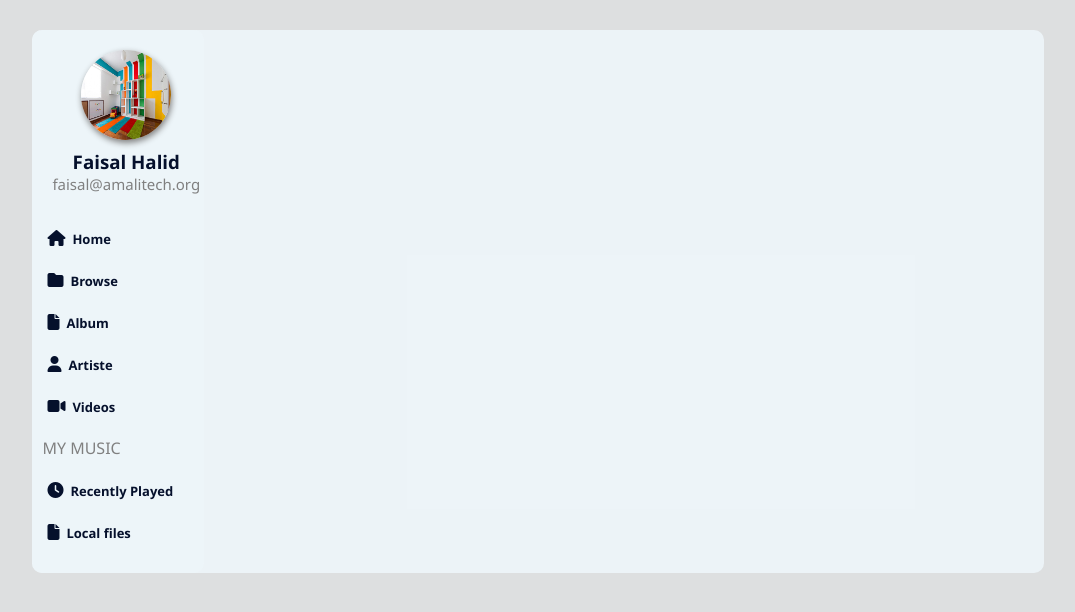
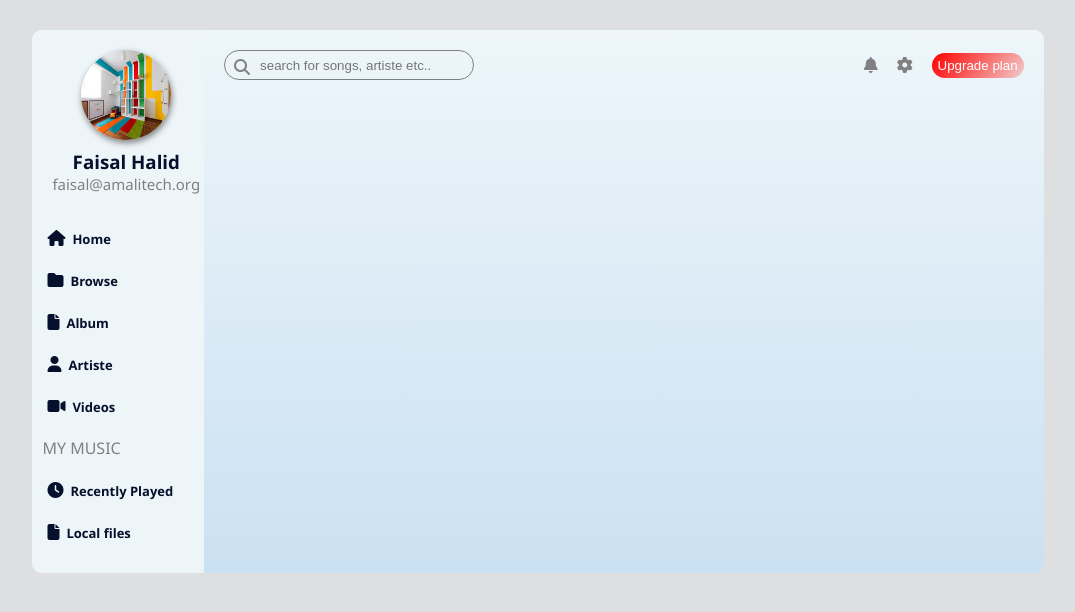
Before and after one commit to Proc3ssa/musicApp, a plain HTML site: page index.html in a window 1280 px wide. Shown: the whole page, without its empty margins (102-1177 px from the left). Drawn offline with Linux system fonts and the light colour scheme.

Commit message:
feat: add header for main section
Add search input, upgrade plan button, notification icon and settins icon

```diff
--- a/index.html
+++ b/index.html
@@ -46,6 +46,24 @@
 
 </aside>
 
+<section>
+    <header>
+        <div class="search ">
+            <i class="fas fa-search"></i>
+            <input type="search" placeholder="search for songs, artiste etc..">
+        </div>
+
+        <div class="settings">
+
+                 <i class="fa fa-bell"></i>
+                 <i class="fa fa-gear"></i>
+
+            <button>Upgrade plan</button>
+        </div>
+    </header>
+
+</section>
+
 </main>
 </body>
 </html>
--- a/style/style.css
+++ b/style/style.css
@@ -78,6 +78,68 @@ nav a{
  nav p{
     color: var(--icons)
  }
+ section{
+    width: 85%;
+    background: linear-gradient(var(--acsent-color), rgba(169, 207, 238, 0.5));
+    border-radius: 0 10px 10px 0px;
+    padding: 20px;
+
+ }
+ header{
+    display: flex;
+    justify-content: space-between;
+ }
+
+ .search{
+    position: relative;
+    display: inline-block;
+    border-radius: 30px;
+    background-color: transparent;
+    width: 250px;
+    height: 30px;
+ }
+
+ .search i{
+    position: absolute;
+    left: 10px;
+    top: 30%;
+    color: var(--icons);
+ }
+ input[type="search"]{
+    border: 1px solid var(--icons);
+    border-radius: 30px;
+    background-color: transparent;
+    width: 250px;
+    height: 30px;
+    transition: 0.3s ease;
+    padding-left: 35px;
+ }
+ input[type="search"]:focus{
+  outline: none;
+  width: 255px;
+  height: 35px;
+  box-shadow: 1px 3px 6px rgb(205, 206, 206);
+ }
+
+ .settings{
+    display: flex;
+    color: var(--icons);
+    justify-content: space-between;
+    align-items: center;
+    width: 20%;
+ }
+
+ .settings button{
+    height: 25px;
+    border: none;
+    border-radius: 30px;
+    background: linear-gradient(125deg, red,rgb(241, 203, 203)) left;
+    color:white;
+
+
+
+
 .debugger{
     border: 1px solid red;
+
 }
```
